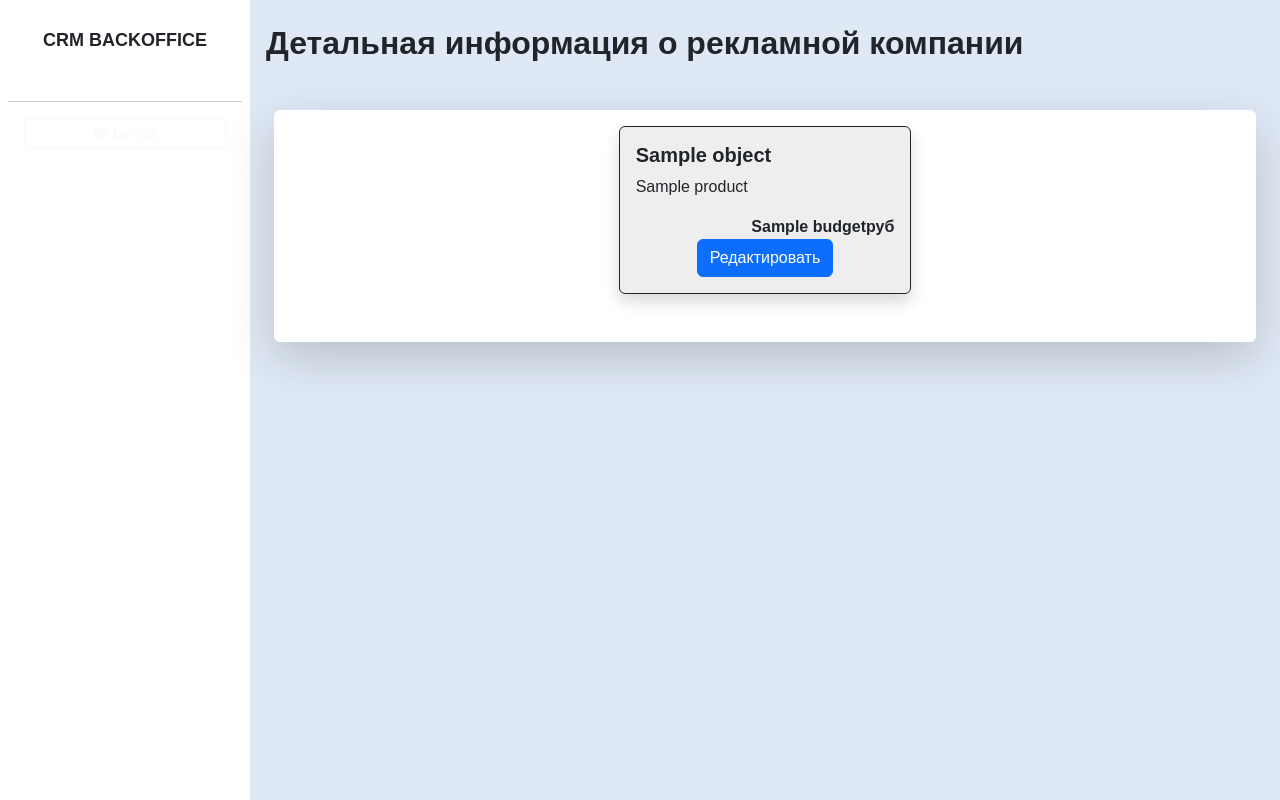
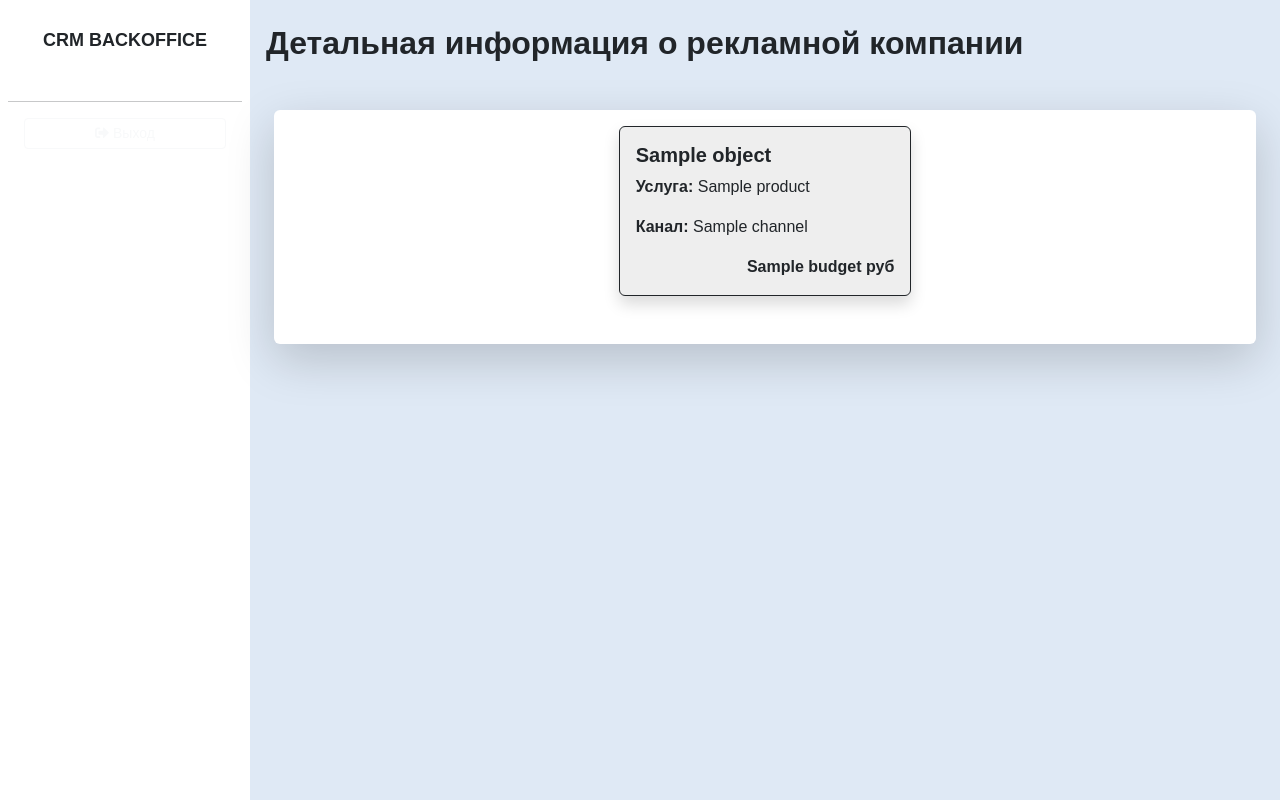
Before and after one commit to VladimirChukavin/skillbox_crm_system, a Django app: template crm_system/templates/ads/ads-detail.html in a window 1280 px wide. Run offline with Django 5.2, Linux system fonts and the light colour scheme; the template is opened without the code that fills it: most values are stand-ins (such as "Sample title", 1, 10 or a date in 2020).

Commit message:
Внес некоторые исправления в шаблон.

```diff
--- a/crm_system/templates/ads/ads-detail.html
+++ b/crm_system/templates/ads/ads-detail.html
@@ -1,4 +1,6 @@
 {% extends "_base.html" %}
+
+{% block title %}Рекламная кампания - {{ object.name }}{% endblock %}
 
 {% block content %}
 <h2 class="fw-bold">Детальная информация о рекламной компании</h2>
@@ -8,10 +10,18 @@
         <div class="card border-dark shadow" style="background: #eee">
             <div class="card-body">
                 <h5 class="card-title fw-bold">{{ object.name }}</h5>
-                <p class="card-text">{{ object.product.name }}</p>
-                <div class="d-flex justify-content-end fw-bold">{{ object.budget }}руб</div>
-                <div class="d-flex justify-content-center fw-bold">
-                    <a href="/ads/{{ object.pk }}/edit" class="btn btn-primary">Редактировать</a>
+                <p class="card-text"><strong>Услуга:</strong> {{ object.product.name }}</p>
+                <p class="card-text"><strong>Канал:</strong> {{ object.channel }}</p>
+                <div class="d-flex justify-content-end fw-bold">{{ object.budget }} руб</div>
+                <div class="d-flex justify-content-center fw-bold gap-2">
+                    {% if perms.ads.change_adcampaign %}
+                    <a href="{% url 'ads:ads-edit' object.pk %}"
+                       class="btn btn-primary">Редактировать</a>
+                    {% endif %}
+                    {% if perms.ads.delete_adcampaign %}
+                    <a href="{% url 'ads:ads-delete' object.pk %}"
+                       class="btn btn-danger">Удалить</a>
+                    {% endif %}
                 </div>
             </div>
         </div>
```
